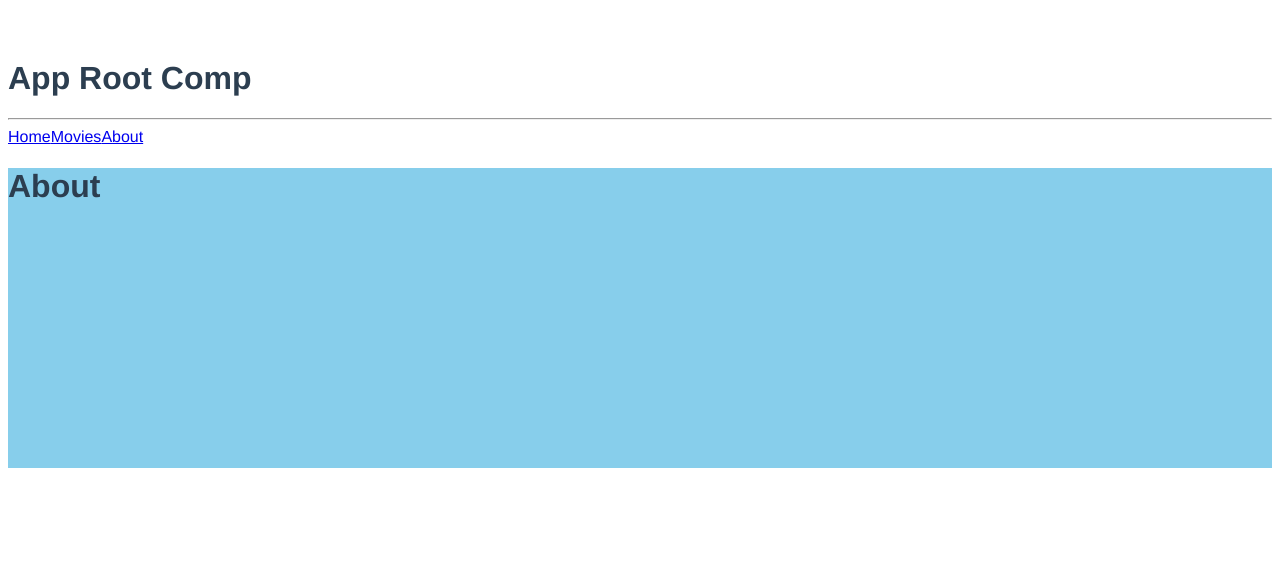
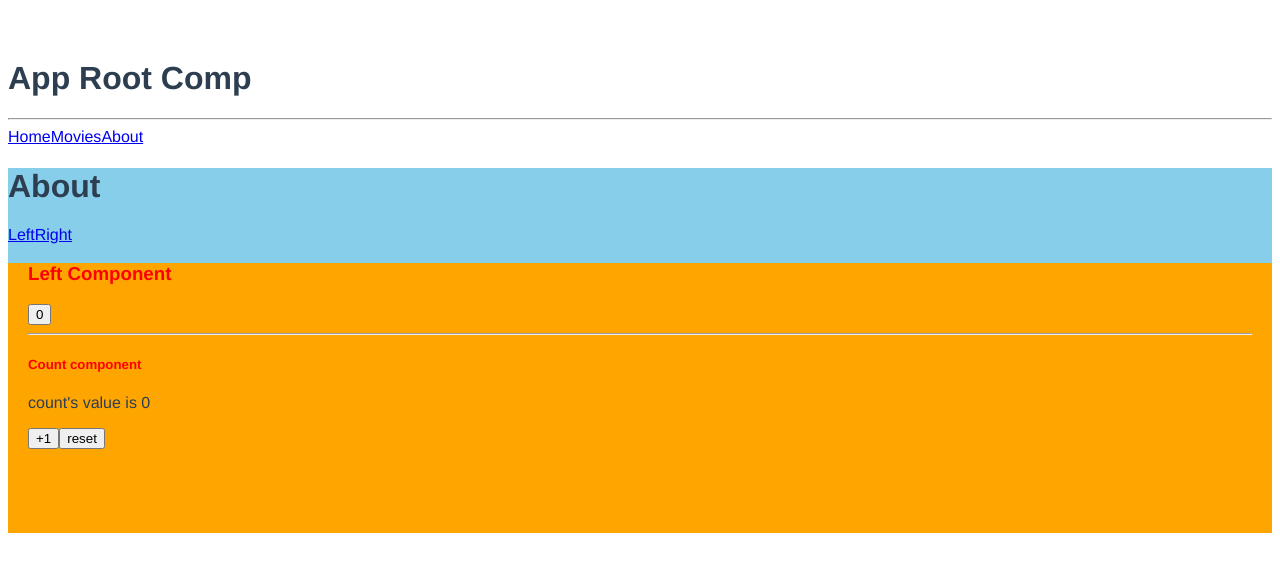
Before and after one commit to f2xiao/learn-vue, a Vue app in the folder basics-vue/: page /#/about in a window 1280 px wide. Shown: the top 572 px of the page. Built offline with nearby package versions, Linux system fonts and the light colour scheme.

Commit message:
Add children in routes

```diff
--- a/basics-vue/src/components/About.vue
+++ b/basics-vue/src/components/About.vue
@@ -1,6 +1,9 @@
 <template>
   <div class="about-container">
     <h1>About</h1>
+    <router-link to="/about">Left</router-link>
+    <router-link to="/about/right">Right</router-link>
+    <router-view></router-view>
   </div>
 </template>
 
```
Also changed, not shown: basics-vue/src/router/index.js (+20 -2 lines).
